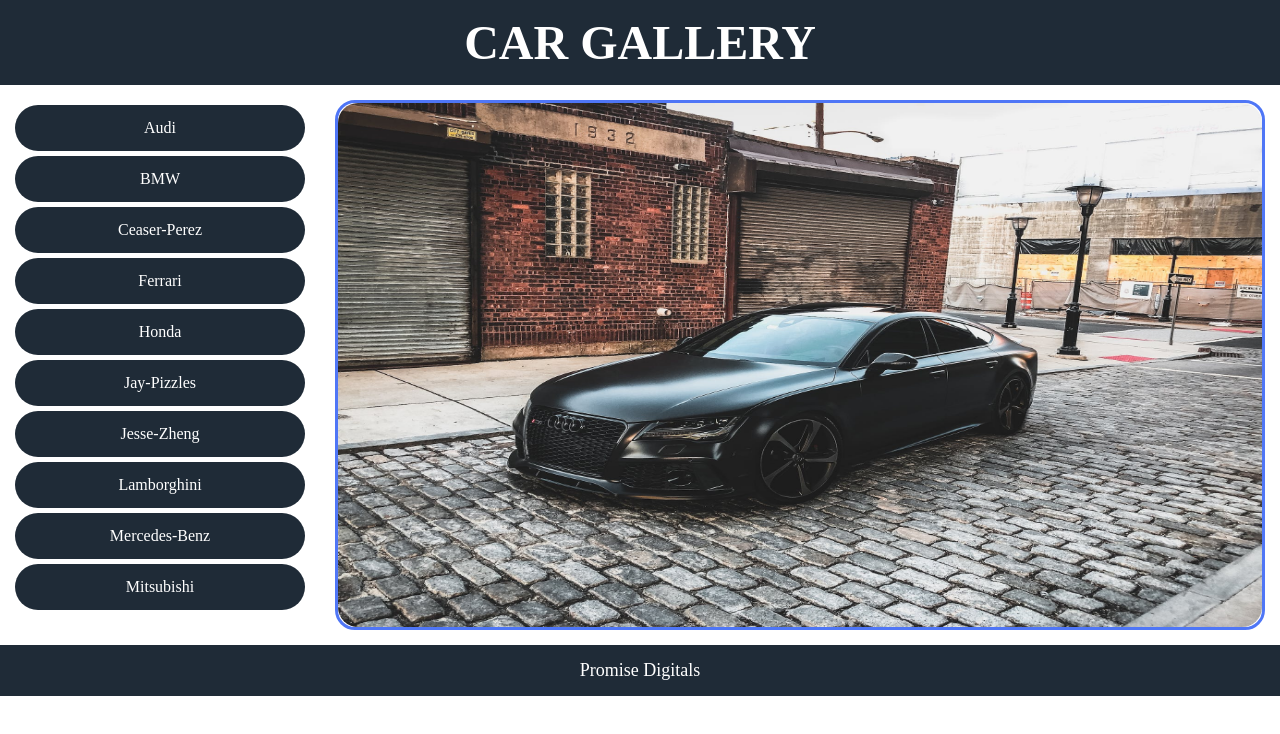
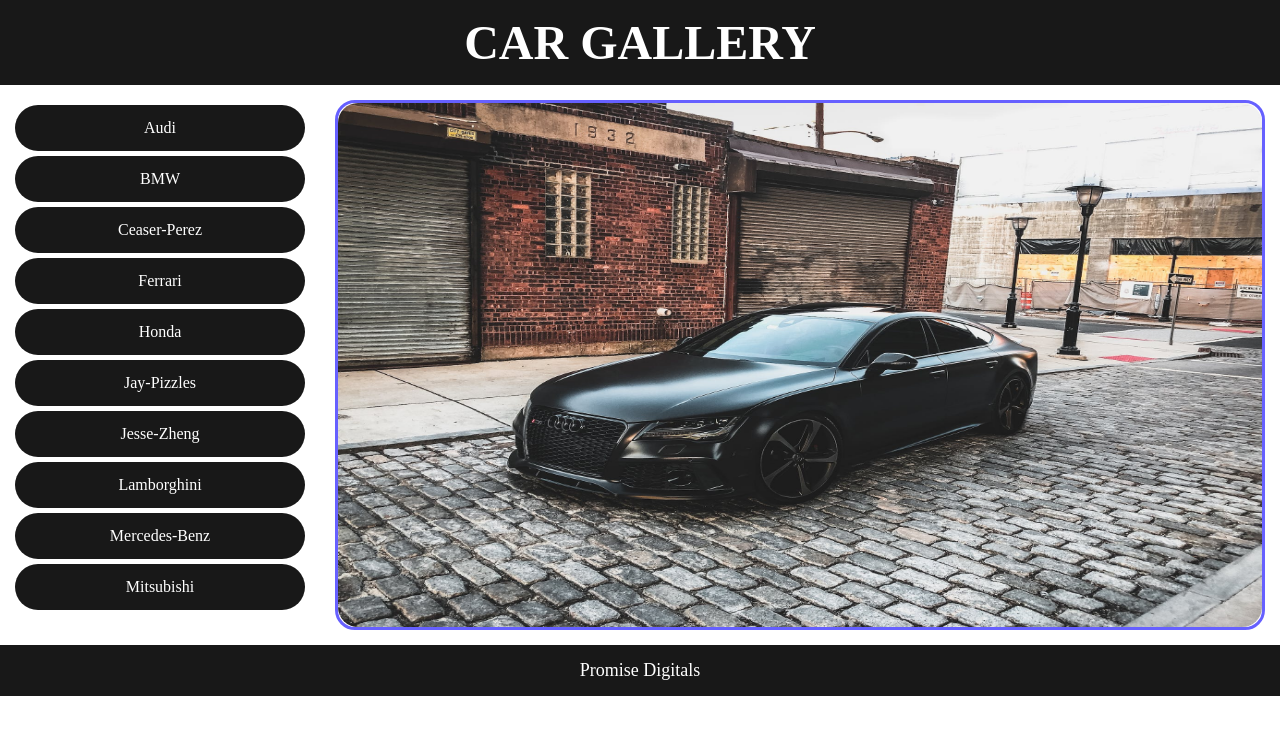
Before and after one commit to Promise-Digitals/RWD-car-gallery, a plain HTML site: page index.html in a window 1280 px wide. Drawn offline with Linux system fonts and the light colour scheme.

Commit message:
Update style.css

```diff
--- a/style.css
+++ b/style.css
@@ -10,7 +10,7 @@ body{
     height: 100vh;
 }
 .header{
-    background: #1f2b37;
+    background: #181818;
     color: #fff;
     padding: 15px;
     text-align: center;
@@ -26,7 +26,7 @@ body{
     list-style-type: none;
     padding: 14px 30px;
     margin-top: 5px;
-    background: #1f2b37;
+    background: #181818;
     /* box-shadow: 2px 3px 5px rgba(0,0,0,0.9) ; */
     border-radius: 30px;
     transition: 0.5s;
@@ -34,7 +34,7 @@ body{
     text-align: center;
 }
 .menu ul li:hover{
-    background: #4f76f6;
+    background: #6660ff;
 }
 .main{
     width: 100%;
@@ -44,7 +44,7 @@ body{
 .main .fullscreen{
     width: 100%;
     height: 100%;
-    border: 3px solid #4f76f6;
+    border: 3px solid #6660ff;
     border-radius: 20px;
 }
 .main img{
@@ -78,7 +78,7 @@ body{
 .footer {
     display: block;
     width: 100%;
-    background: #1f2b37;
+    background: #181818;
     color: #fff;
     padding: 15px;
     text-align: center;
@@ -97,7 +97,7 @@ body{
     position: absolute;
     left: 0;
     z-index: 1;
-    background: #1f2b37;
+    background: #181818;
     margin: 0 20px 0 0;
     animation: slide 10s steps(100000) infinite;
 }
```
